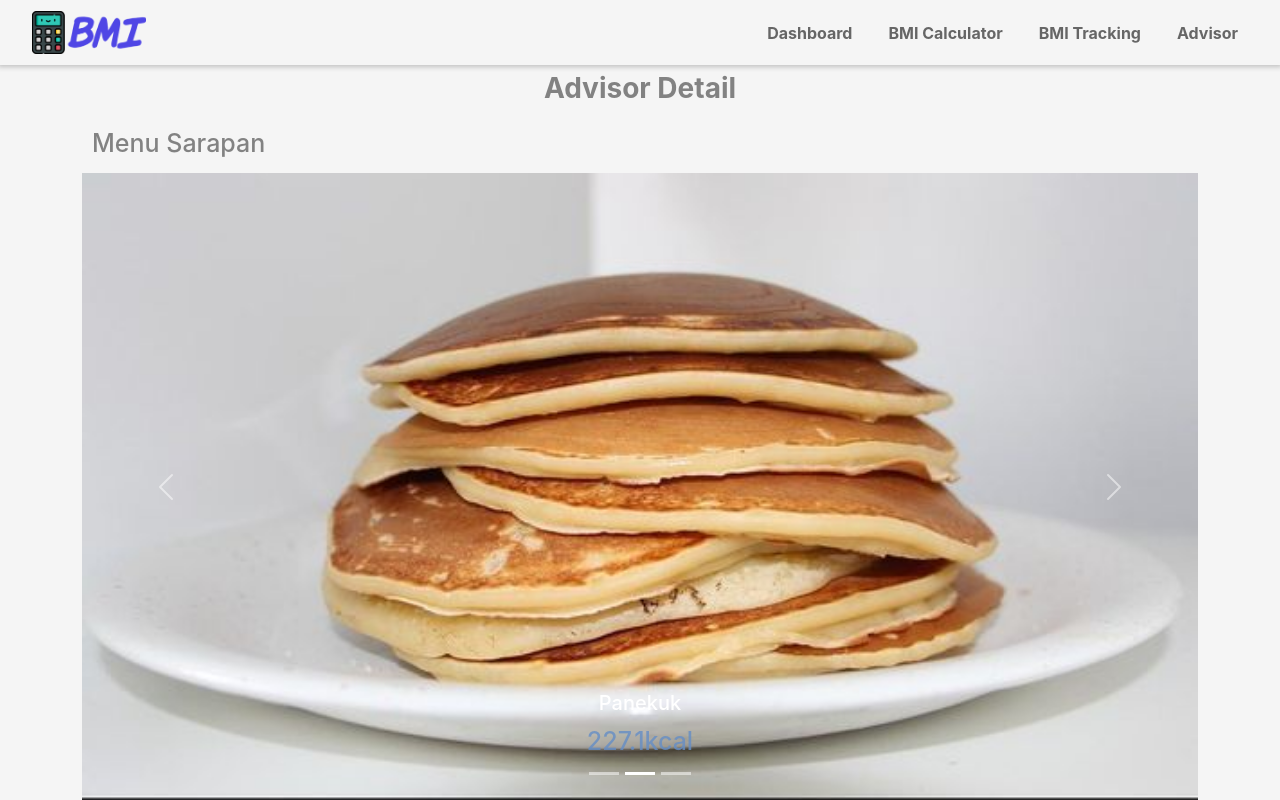
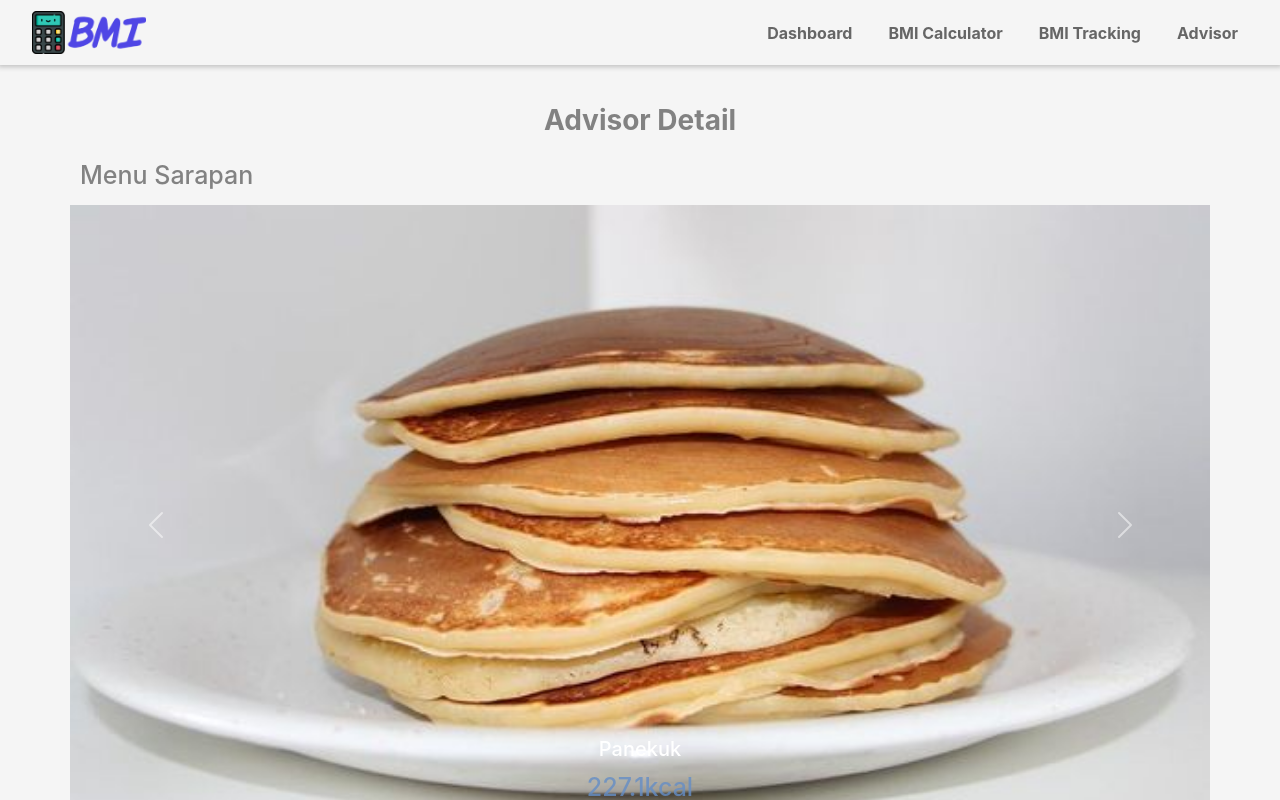
Before and after one commit to lukast2410/BMI_Calculator, a React (Create React App) app: page /detail in a window 1280 px wide. Shown: the top 800 px of the page. Built offline with nearby package versions, Linux system fonts and the light colour scheme.

Commit message:
Check and Modify Advisor Detail

```diff
--- a/src/styles/AdvisorDetail.css
+++ b/src/styles/AdvisorDetail.css
@@ -1,10 +1,5 @@
-/* Isi disini ya untuk styling Advisor Detail */
-
-.detailContent {
-  max-width: 1280px;
-  margin: 2rem auto;
-  height: 100vh; /* line ini diapus aja yak */
-  /*css lu ga gue pakek, footernya error ntar*/
+.container{
+  padding: 2rem 0;
 }
 
 .adetail {
```
